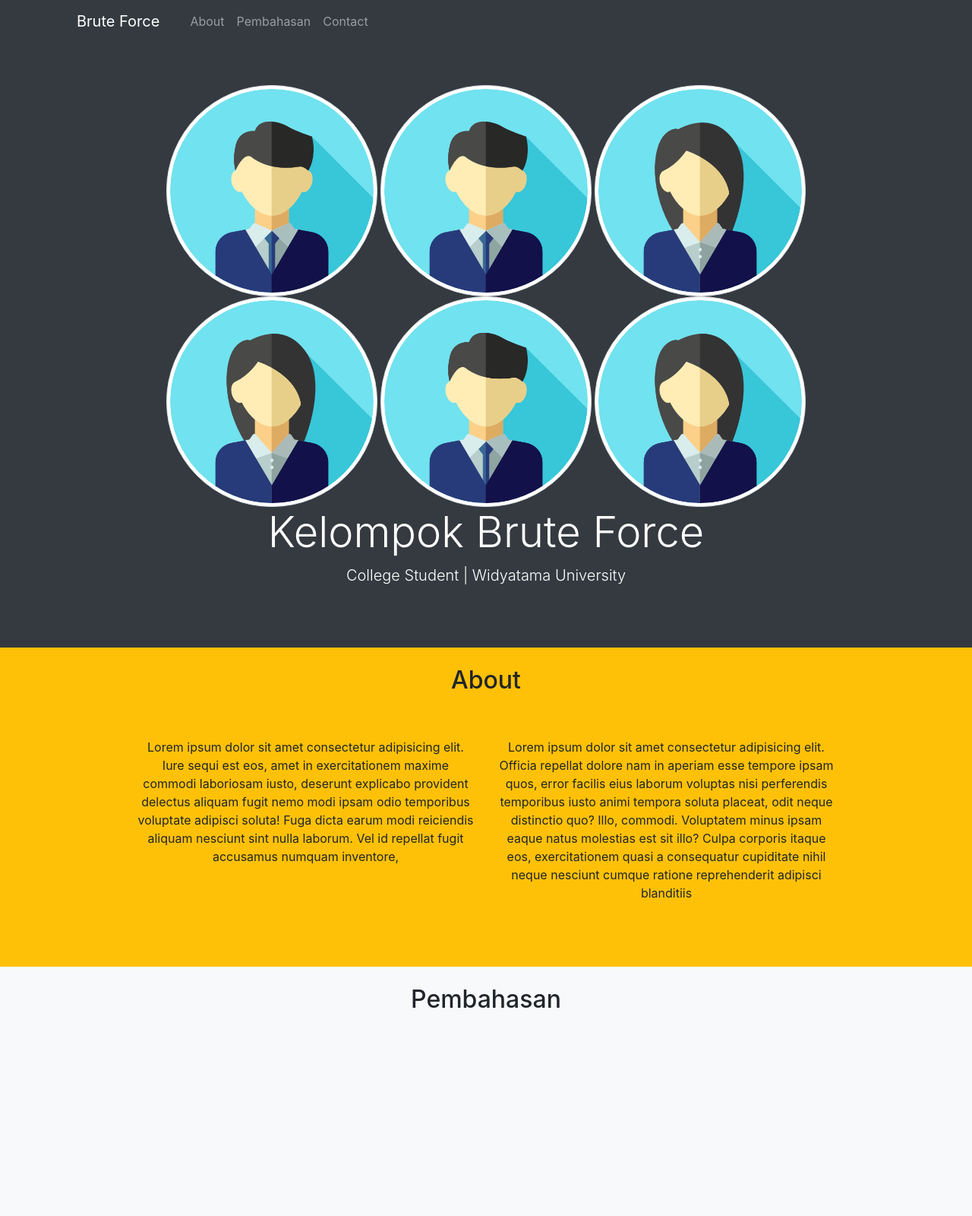
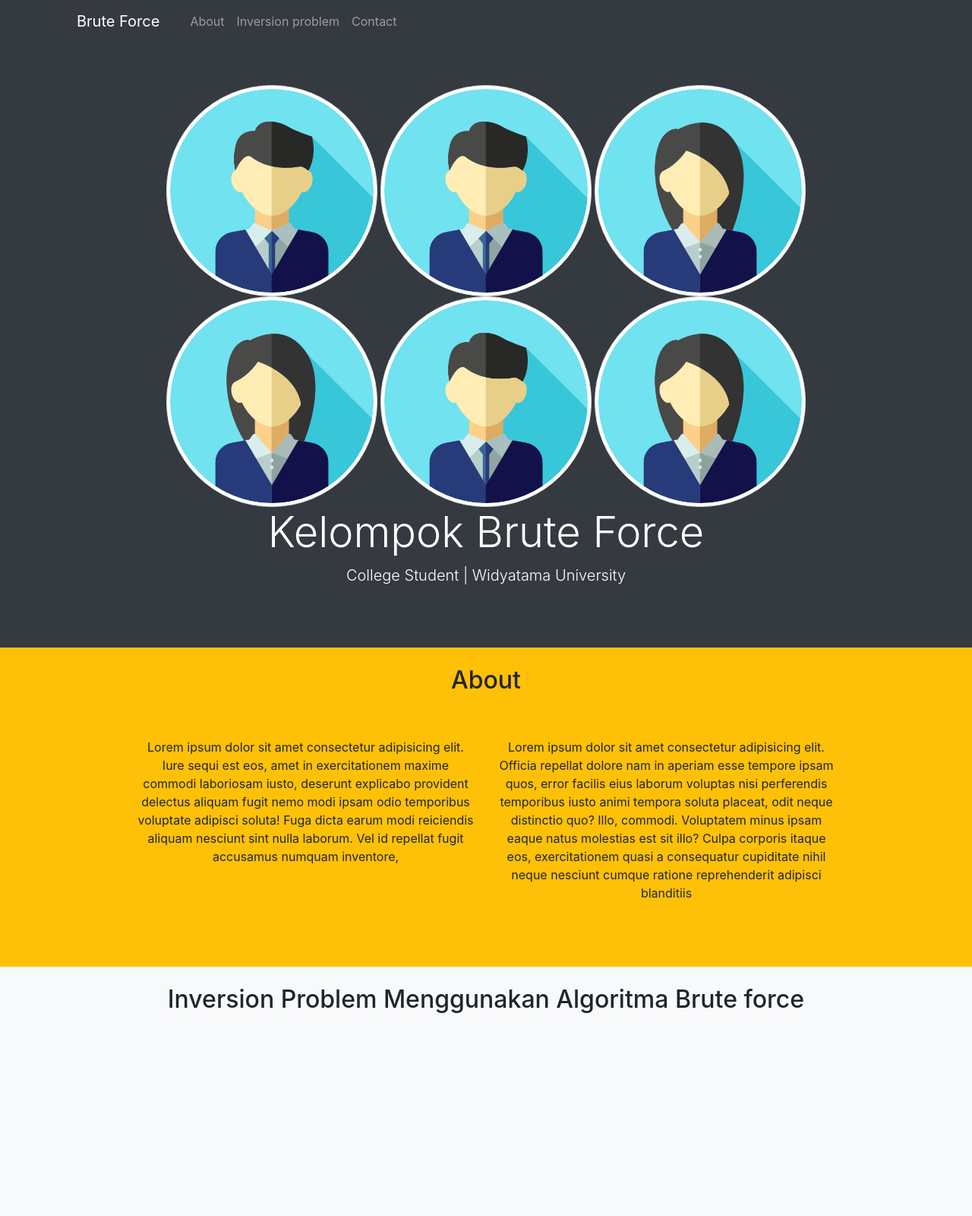
Before and after one commit to SubagjaMartawijaya/web-design-Brute-force, a plain HTML site: page index.html in a window 1280 px wide. Shown: the top 1600 px of the page at 76% size. Drawn offline with nearby package versions, Linux system fonts and the light colour scheme; a script that the page names is missing.

Commit message:
perubahan pada pembahasan

```diff
--- a/index.html
+++ b/index.html
@@ -27,7 +27,7 @@
          <div class="collapse navbar-collapse" id="navbarNavAltMarkup">
            <div class="navbar-nav">
              <a class="nav-link" href="#about">About</a>
-             <a class="nav-link" href="#Pembahasan">Pembahasan</a>
+             <a class="nav-link" href="#IversionProblem">Inversion problem</a>
              <a class="nav-link" href="#contact" >Contact</a>
            </div>
          </div>
@@ -78,7 +78,7 @@
       <div class="container">
           <div class="row mb-4 pt-4">
               <div class="col text-center">
-                  <h2>Pembahasan</h2>
+                  <h2>Inversion Problem Menggunakan Algoritma Brute force</h2>
               </div>
           </div>
 
```
